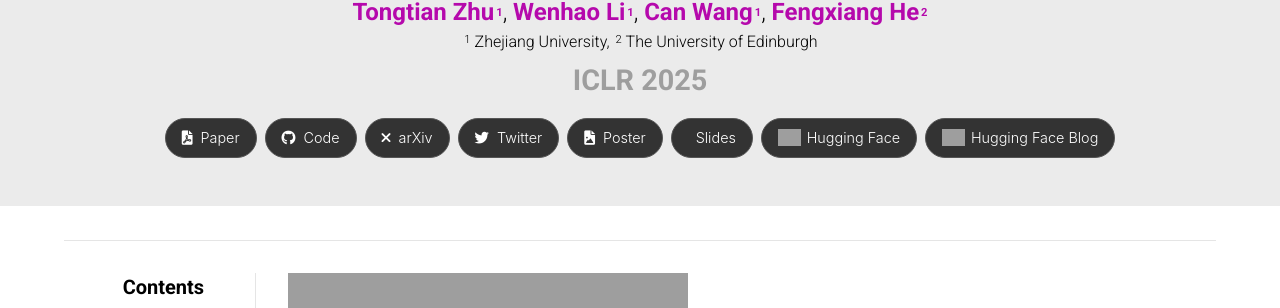
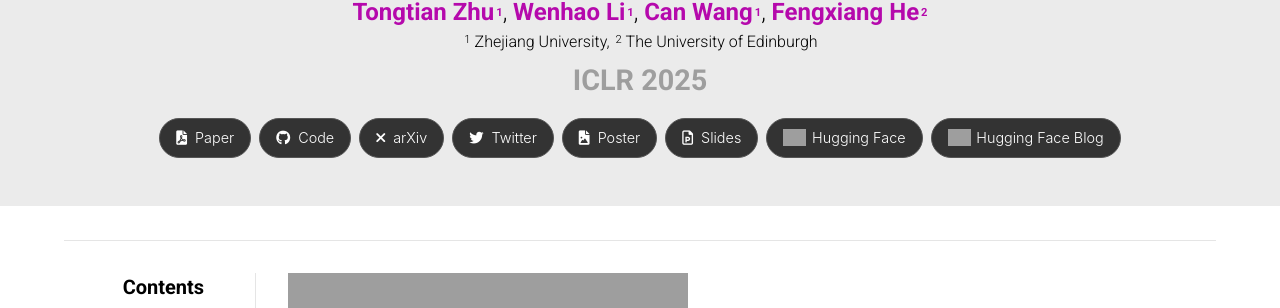
Before and after one commit to Raiden-Zhu/Raiden-Zhu.github.io, a Jekyll site: the page built from _posts/2025-03-15-DICE.md, in a window 1280 px wide. Shown: the part 254-562 px from the top of the page. Built offline with Jekyll 4.4.1, drawn with Linux system fonts in a browser that asks for light colours; comment, search, counter and statistics services are not loaded; a style sheet for code colours, icons or effects is not loaded; grey boxes are pictures that could not be loaded.

Commit message:
Update distill.html

```diff
--- a/_layouts/distill.html
+++ b/_layouts/distill.html
@@ -222,7 +222,7 @@
               <a href="{{ page.poster_url }}" class="custom-button"><i class="fas fa-file-image"></i>Poster</a>
             {% endif %}
             {% if page.slides_url %}
-              <a href="{{ page.slides_url }}" class="custom-button"><i class="fas fa-presentation-slides"></i>Slides</a>
+              <a href="{{ page.slides_url }}" class="custom-button"><i class="far fa-file-powerpoint"></i>Slides</a>
             {% endif %}
             {% if page.huggingface_url %}
               <a href="{{ page.huggingface_url }}" class="custom-button">
```
